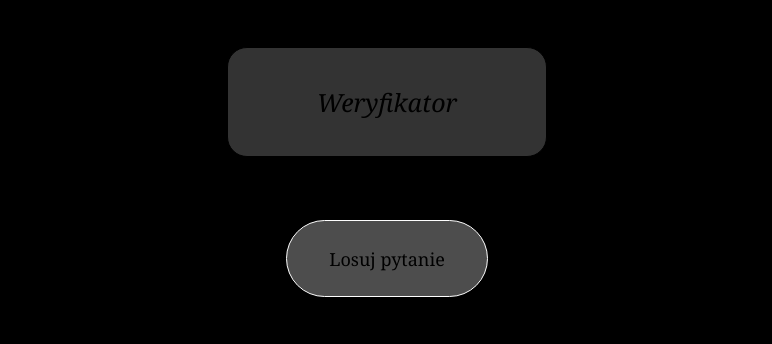
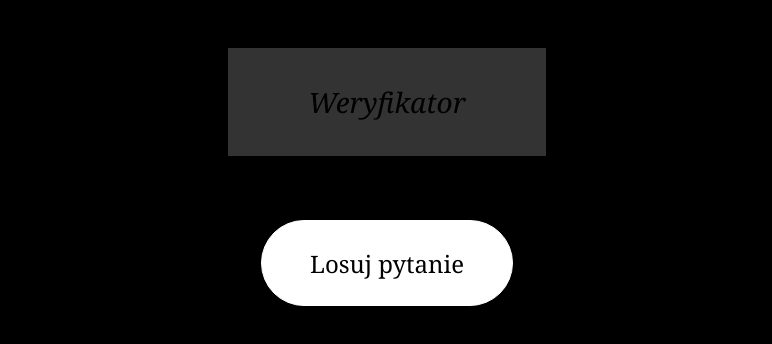
Before and after one commit to gitUna/Quiz, a plain HTML site: page index.html in a window 1280 px wide. Shown: the part 610-954 px from the top of the page, without its empty margins (253-1025 px from the left). Drawn offline with nearby package versions, Linux system fonts and the light colour scheme.

Commit message:
Update style.css

```diff
--- a/style.css
+++ b/style.css
@@ -30,24 +30,24 @@ h2{
   border-image-source: linear-gradient(-20deg, rgba(255,255,255,0.8), rgba(255,255,255,0.2));
 }
 #result{
-  font-size: 25px;
+  font-size: 28px;
   width: 280px;
   line-height: 70px;
 }
 #nextQuestion{
-  font-size: 18px;
+  font-size: 24px;
   margin-top:5%;
-  width: 220px;
+  width: 200px;
   padding: 2%;
 }
 }
 @media only screen and (min-width: 1281px){
 body{
-   background-image:url(photo1.jpg);
-   background-position: top;
-   background-size: cover;
-   background-repeat: no-repeat;
-   font-size: 40px;
+    background-image:url(photo1.jpg);
+    background-position: top;
+    background-size: cover;
+    background-repeat: no-repeat;
+    font-size: 40px;
   }
 h1{
   font-size: 90px;
@@ -62,7 +62,7 @@ h2{
   background-color: rgba(255,255,255,0.1);
   color:#000;
   width:280px;
-  font-size:20px;
+  font-size:24px;
 }
 .answers:hover{
   background-color: rgba(255,255,255,0.3);
@@ -84,6 +84,7 @@ h2{
   font-size: 18px;
   margin-top:2%;
   padding: 1%;
+  width: 150px;
 }
 }
 /*Universal properties*/
@@ -92,7 +93,6 @@ body{
   overflow-y: scroll;
   text-align:center;
   font-family: 'Noto Serif', serif;
-
 }
 h1{
   text-transform: uppercase;
@@ -121,7 +121,7 @@ h2{
   cursor: pointer;
 }
 #result{
-
+  color:#fff;
   margin: auto;
   padding: 1.5%;
   margin-top:4%;
@@ -129,12 +129,10 @@ h2{
   font-style: italic;
   font-weight: 300;
   border: 1px solid;
-  border-radius: 20px;
   border-image-slice: 1;
 
 }
 #nextQuestion{
-
   margin-bottom: 10%;
   color: #000;
   cursor: pointer;
@@ -142,9 +140,8 @@ h2{
   display: block;
   margin-left: auto;
   margin-right: auto;
-  background-color: rgba(255,255,255,0.3);
+  background-color: #fff;
   border-radius: 45px;
-  width: 150px;
 }
 #nextQuestion:hover{
   transform: scale(1.1);
```
